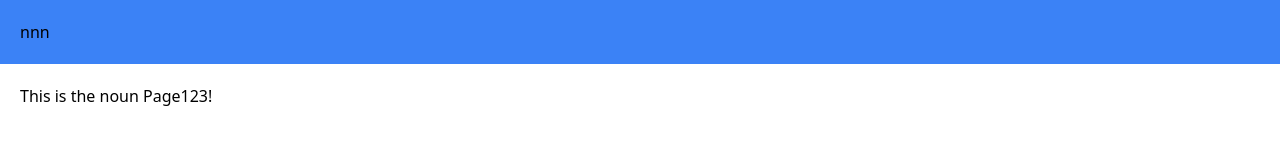
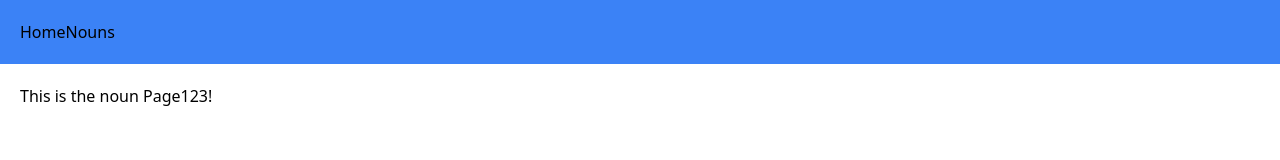
Before and after one commit to Scientific-Research/mk004-nextjs, a Next.js app: page /nouns in a window 1280 px wide. Shown: the top 160 px of the page. Built offline with nearby package versions, Linux system fonts and the light colour scheme.

Commit message:
home and nouns link were created!

```diff
--- a/app/Header.tsx
+++ b/app/Header.tsx
@@ -1,6 +1,12 @@
 import React from "react";
+import Link from "next/link";
 
 function Header() {
-  return <header className="p-5 bg-blue-500"> nnn</header>;
+  return (
+    <header className="p-5 bg-blue-500">
+      <Link href="/">Home</Link>
+      <Link href="/nouns">Nouns</Link>
+    </header>
+  );
 }
 export default Header;
```
